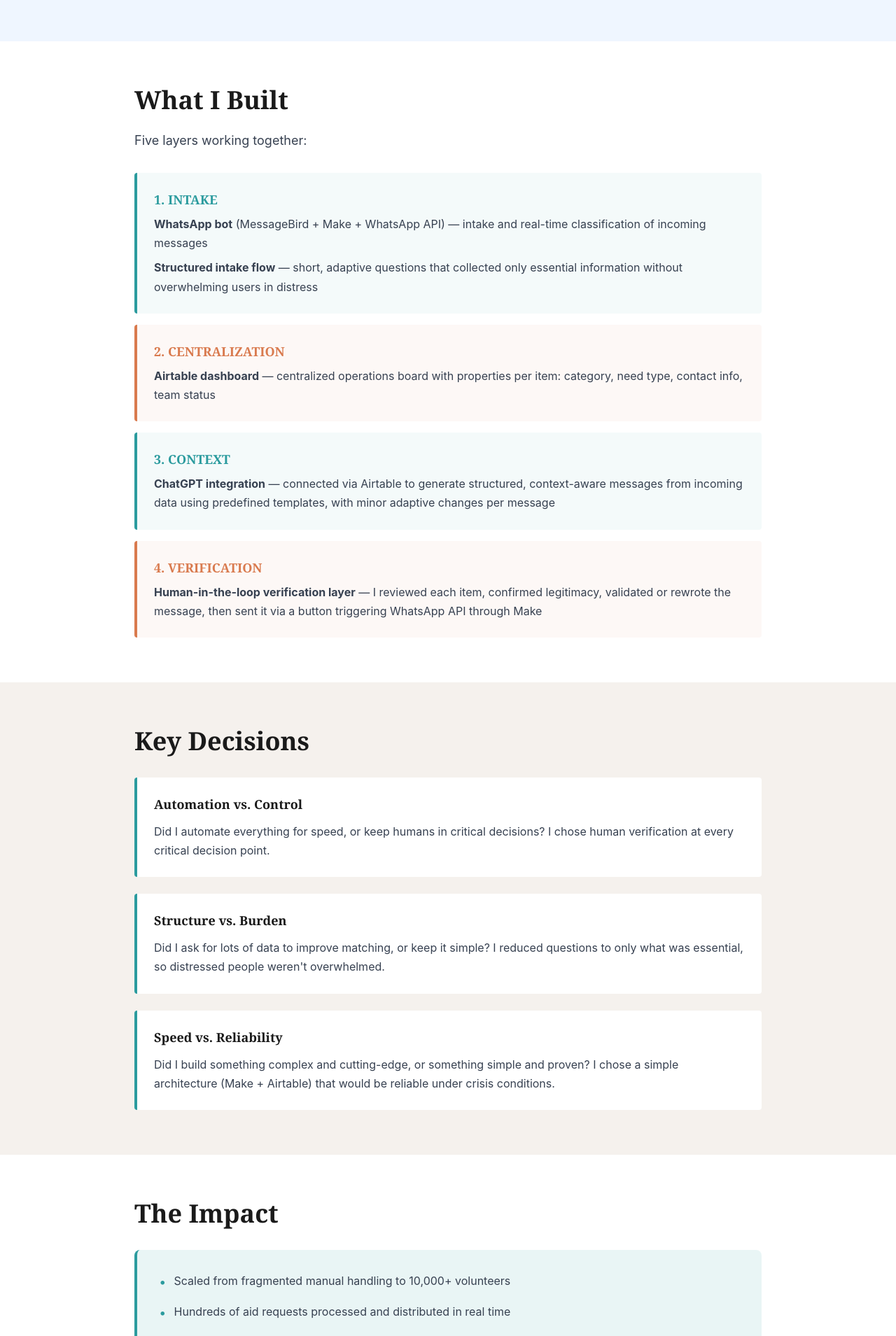
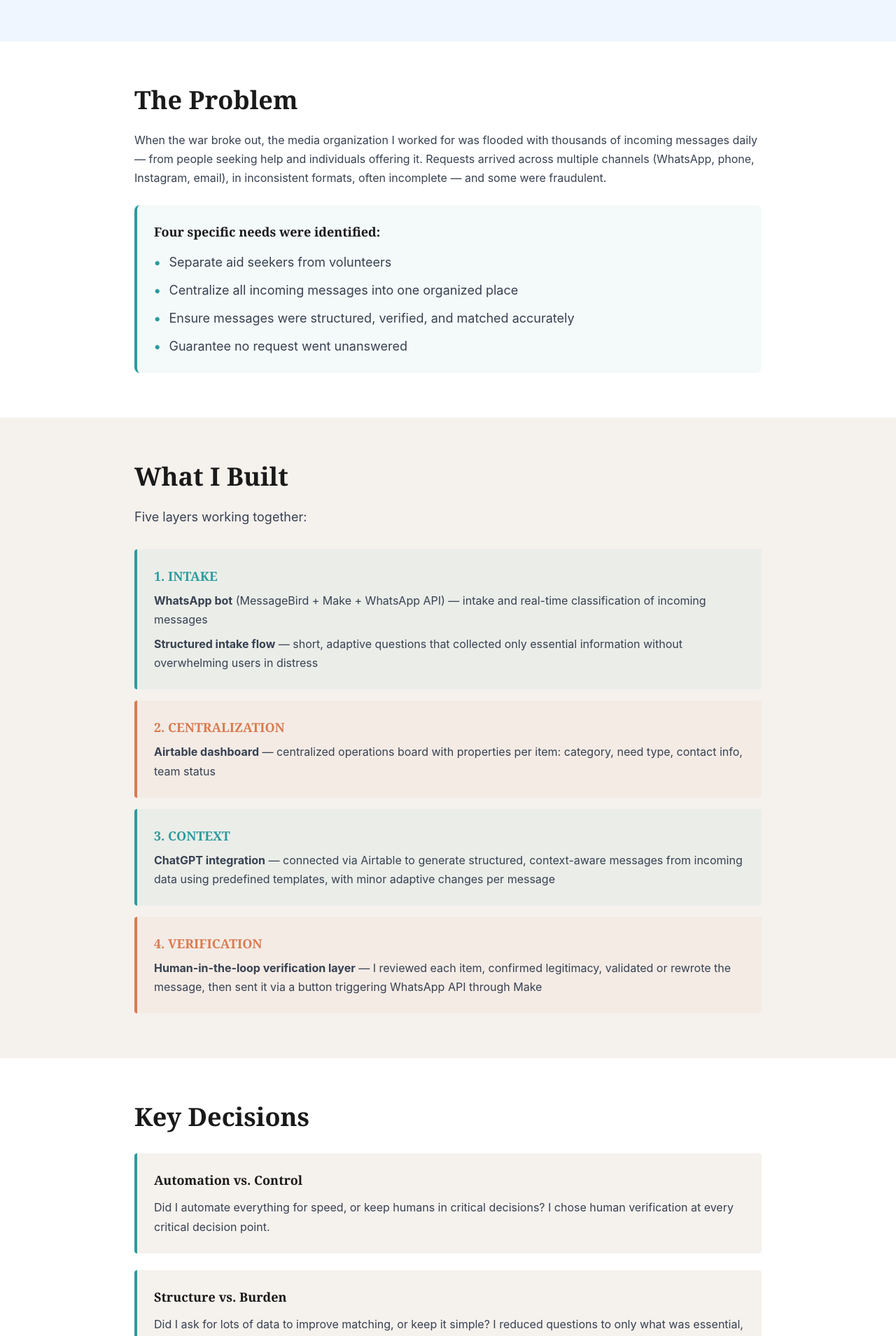
Before and after one commit to ykhv111-stack/Talia-portfolio, a Next.js app: page /projects/iron-swords in a window 1280 px wide. Shown: the part 340-2249 px from the top of the page at 70% size. Built offline with nearby package versions, Linux system fonts and the light colour scheme.

Commit message:
Update Iron Swords project page: add problem section, animate testimonials with chat bubbles

```diff
--- /dev/null
+++ b/app/projects/iron-swords/AnimatedChatBubbles.tsx
@@ -0,0 +1,78 @@
+'use client'
+
+import { motion } from 'framer-motion'
+import { useEffect, useRef, useState } from 'react'
+
+interface ChatBubble {
+  id: number
+  text: string
+  delay: number
+}
+
+const bubbles: ChatBubble[] = [
+  {
+    id: 1,
+    text: "שלום בנות ויישר כח על הקבוצה. בזכותכן שינעתי כבר 4 פעמים חבילות לחיילים, ציוד ביגוד למשפחה שביתה נשרף ועוד. יישר כח!",
+    delay: 0,
+  },
+  {
+    id: 2,
+    text: "היי! קוראים לי ליאור ואני הצטרפתי לקבוצה של ההתנדבות בתחילת המלחמה, מאז הלכתי למספר מקומות מבתי מלון ועד בייביסיטרים דרך הקבוצה וכבר כמה פעמים לבחורה עם שיתוק מוחין שהתפנתה מהאזור. האמא ביקשה למסור תודה ענקית על העשייה והיוזמה המבורכת שבזכותה מגיעות כל כך הרבה מתנדבות שמנעימות את זמנה בתקופה המאוד מאתגרת הזאת. ואני אישית רוצה להודות על הפלטפורמה הזאת שהופכת את ההתנדבות להרבה יותר קלה ונגישה❤️❤️ יוזמה מדהימה",
+    delay: 300,
+  },
+]
+
+export default function AnimatedChatBubbles() {
+  const ref = useRef<HTMLDivElement>(null)
+  const [shouldAnimate, setShouldAnimate] = useState(false)
+
+  useEffect(() => {
+    const observer = new IntersectionObserver(
+      ([entry]) => {
+        if (entry.isIntersecting) {
+          setShouldAnimate(true)
+          observer.unobserve(entry.target)
+        }
+      },
+      { threshold: 0.2 }
+    )
+
+    if (ref.current) {
+      observer.observe(ref.current)
+    }
+
+    return () => {
+      if (ref.current) {
+        observer.unobserve(ref.current)
+      }
+    }
+  }, [])
+
+  return (
+    <div ref={ref} className="space-y-4">
+      {bubbles.map((bubble) => (
+        <motion.div
+          key={bubble.id}
+          initial={{ opacity: 0, x: -50 }}
+          animate={shouldAnimate ? { opacity: 1, x: 0 } : { opacity: 0, x: -50 }}
+          transition={{
+            duration: 0.6,
+            ease: 'easeOut',
+            delay: bubble.delay / 1000,
+          }}
+          className="flex justify-start"
+        >
+          <div
+            className="max-w-xs sm:max-w-sm md:max-w-md lg:max-w-lg px-4 py-3 rounded-2xl"
+            style={{
+              backgroundColor: '#2B9B9E',
+              color: 'white',
+            }}
+          >
+            <p className="text-sm sm:text-base leading-relaxed">{bubble.text}</p>
+          </div>
+        </motion.div>
+      ))}
+    </div>
+  )
+}
--- a/app/projects/iron-swords/page.tsx
+++ b/app/projects/iron-swords/page.tsx
@@ -1,6 +1,7 @@
 'use client'
 
 import ProjectLayout from '@/components/ProjectLayout'
+import AnimatedChatBubbles from './AnimatedChatBubbles'
 import { motion } from 'framer-motion'
 
 export default function IronSwordsProject() {
@@ -30,8 +31,56 @@ export default function IronSwordsProject() {
       subtitle="Crisis Operations Pipeline at Humanitarian Scale"
       accentColor="teal"
     >
+      {/* THE PROBLEM Section */}
+      <section className="py-16 px-4 sm:px-6 lg:px-8 bg-white">
+        <div className="max-w-4xl mx-auto">
+          <motion.div
+            variants={containerVariants}
+            initial="hidden"
+            whileInView="visible"
+            viewport={{ once: true }}
+            className="space-y-8"
+          >
+            <motion.div variants={itemVariants}>
+              <h2 className="font-serif text-4xl font-bold text-brand-charcoal mb-6">
+                The Problem
+              </h2>
+              <div className="space-y-6 text-lg text-gray-700">
+                <p>
+                  When the war broke out, the media organization I worked for was flooded with thousands of incoming messages daily — from people seeking help and individuals offering it. Requests arrived across multiple channels (WhatsApp, phone, Instagram, email), in inconsistent formats, often incomplete — and some were fraudulent.
+                </p>
+
+                <div className="bg-brand-teal/5 border-l-4 border-brand-teal p-6 rounded-lg">
+                  <h3 className="font-semibold text-brand-charcoal mb-4 text-lg">
+                    Four specific needs were identified:
+                  </h3>
+                  <ul className="space-y-3">
+                    <li className="flex items-start gap-3">
+                      <span className="text-brand-teal font-bold text-xl">•</span>
+                      <span>Separate aid seekers from volunteers</span>
+                    </li>
+                    <li className="flex items-start gap-3">
+                      <span className="text-brand-teal font-bold text-xl">•</span>
+                      <span>Centralize all incoming messages into one organized place</span>
+                    </li>
+                    <li className="flex items-start gap-3">
+                      <span className="text-brand-teal font-bold text-xl">•</span>
+                      <span>Ensure messages were structured, verified, and matched accurately</span>
+                    </li>
+                    <li className="flex items-start gap-3">
+                      <span className="text-brand-teal font-bold text-xl">•</span>
+                      <span>Guarantee no request went unanswered</span>
+                    </li>
+                  </ul>
+                </div>
+              </div>
+            </motion.div>
+          </motion.div>
+        </div>
+      </section>
+
       {/* What I Built Section */}
-      <section className="py-16 px-4 sm:px-6 lg:px-8 bg-white">
+      <section className="py-16 px-4 sm:px-6 lg:px-8 bg-brand-off-white">
         <div className="max-w-4xl mx-auto">
           <motion.div
             variants={containerVariants}
@@ -86,7 +135,7 @@ export default function IronSwordsProject() {
       </section>
 
       {/* Key Decisions */}
-      <section className="py-16 px-4 sm:px-6 lg:px-8 bg-brand-off-white">
+      <section className="py-16 px-4 sm:px-6 lg:px-8 bg-white">
         <div className="max-w-4xl mx-auto">
           <motion.div
             variants={containerVariants}
@@ -100,21 +149,21 @@ export default function IronSwordsProject() {
             </motion.h2>
 
             <motion.div variants={itemVariants} className="space-y-6">
-              <div className="border-l-4 border-brand-teal p-6 bg-white rounded">
+              <div className="border-l-4 border-brand-teal p-6 bg-brand-off-white rounded">
                 <h3 className="font-semibold text-brand-charcoal mb-3 text-lg">Automation vs. Control</h3>
                 <p className="text-gray-700">
                   Did I automate everything for speed, or keep humans in critical decisions? I chose human verification at every critical decision point.
                 </p>
               </div>
 
-              <div className="border-l-4 border-brand-teal p-6 bg-white rounded">
+              <div className="border-l-4 border-brand-teal p-6 bg-brand-off-white rounded">
                 <h3 className="font-semibold text-brand-charcoal mb-3 text-lg">Structure vs. Burden</h3>
                 <p className="text-gray-700">
                   Did I ask for lots of data to improve matching, or keep it simple? I reduced questions to only what was essential, so distressed people weren't overwhelmed.
                 </p>
               </div>
 
-              <div className="border-l-4 border-brand-teal p-6 bg-white rounded">
+              <div className="border-l-4 border-brand-teal p-6 bg-brand-off-white rounded">
                 <h3 className="font-semibold text-brand-charcoal mb-3 text-lg">Speed vs. Reliability</h3>
                 <p className="text-gray-700">
                   Did I build something complex and cutting-edge, or something simple and proven? I chose a simple architecture (Make + Airtable) that would be reliable under crisis conditions.
@@ -126,7 +175,7 @@ export default function IronSwordsProject() {
       </section>
 
       {/* The Impact */}
-      <section className="py-16 px-4 sm:px-6 lg:px-8 bg-white">
+      <section className="py-16 px-4 sm:px-6 lg:px-8 bg-brand-off-white">
         <div className="max-w-4xl mx-auto">
           <motion.div
             variants={containerVariants}
@@ -164,7 +213,7 @@ export default function IronSwordsProject() {
       </section>
 
       {/* What People Say */}
-      <section className="py-16 px-4 sm:px-6 lg:px-8 bg-brand-off-white">
+      <section className="py-16 px-4 sm:px-6 lg:px-8 bg-white">
         <div className="max-w-4xl mx-auto">
           <motion.div
             variants={containerVariants}
@@ -177,21 +226,15 @@ export default function IronSwordsProject() {
               What People Say
             </motion.h2>
 
-            <motion.div variants={itemVariants} className="space-y-6">
-              <blockquote className="bg-white p-6 rounded-lg border-l-4 border-brand-teal italic text-gray-700">
-                "שלום בנות ויישר כח על הקבוצה. בזכותכן שינעתי כבר 4 פעמים חבילות לחיילים, ציוד ביגוד למשפחה שביתה נשרף ועוד. יישר כח!"
-              </blockquote>
-
-              <blockquote className="bg-white p-6 rounded-lg border-l-4 border-brand-orange italic text-gray-700">
-                "היי! קוראים לי ליאור ואני הצטרפתי לקבוצה של ההתנדבות בתחילת המלחמה, מאז הלכתי למספר מקומות מבתי מלון ועד בייביסיטרים דרך הקבוצה וכבר כמה פעמים לבחורה עם שיתוק מוחין שהתפנתה מהאזור. האמא ביקשה למסור תודה ענקית על העשייה והיוזמה המבורכת שבזכותה מגיעות כל כך הרבה מתנדבות שמנעימות את זמנה בתקופה המאוד מאתגרת הזאת. ואני אישית רוצה להודות על הפלטפורמה הזאת שהופכת את ההתנדבות להרבה יותר קלה ונגישה❤️❤️ יוזמה מדהימה"
-              </blockquote>
+            <motion.div variants={itemVariants}>
+              <AnimatedChatBubbles />
             </motion.div>
           </motion.div>
         </div>
       </section>
 
       {/* If I Built This Today */}
-      <section className="py-16 px-4 sm:px-6 lg:px-8 bg-white">
+      <section className="py-16 px-4 sm:px-6 lg:px-8 bg-brand-off-white">
         <div className="max-w-4xl mx-auto">
           <motion.div
             variants={containerVariants}
```
